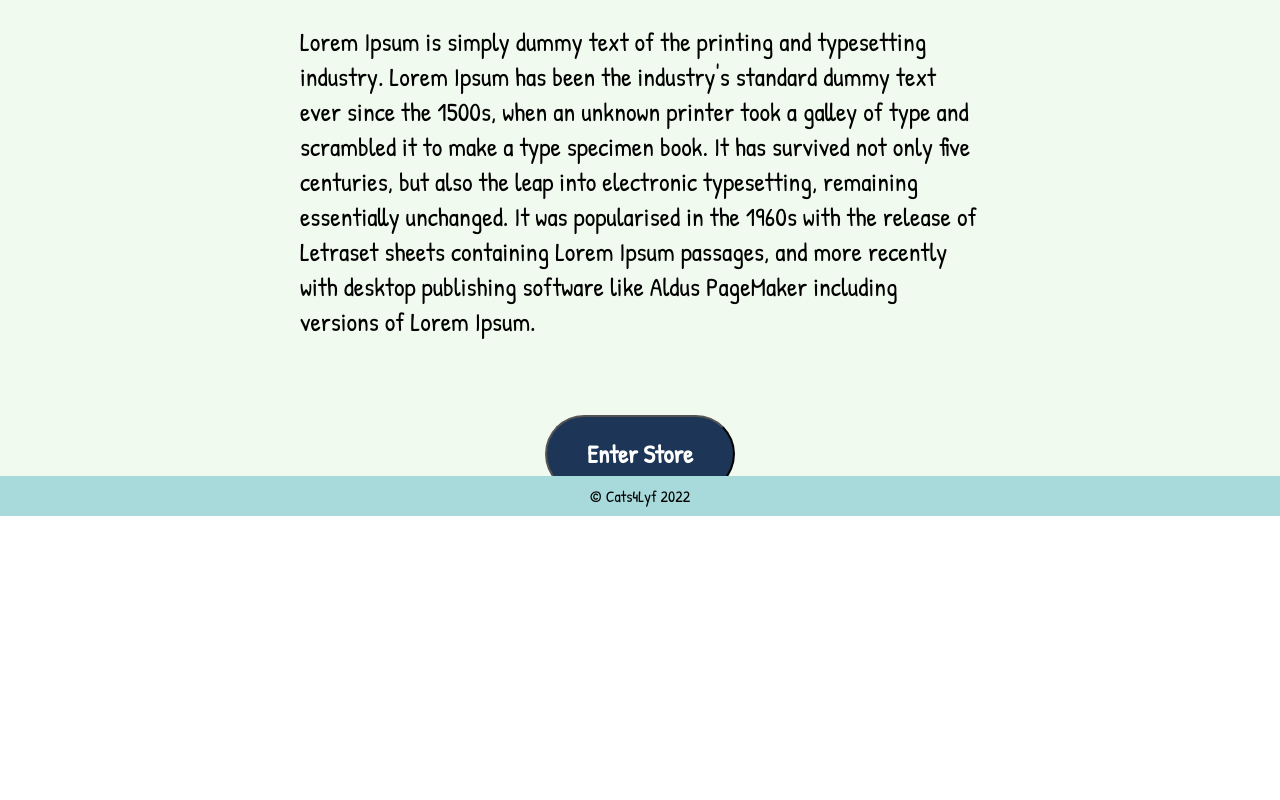
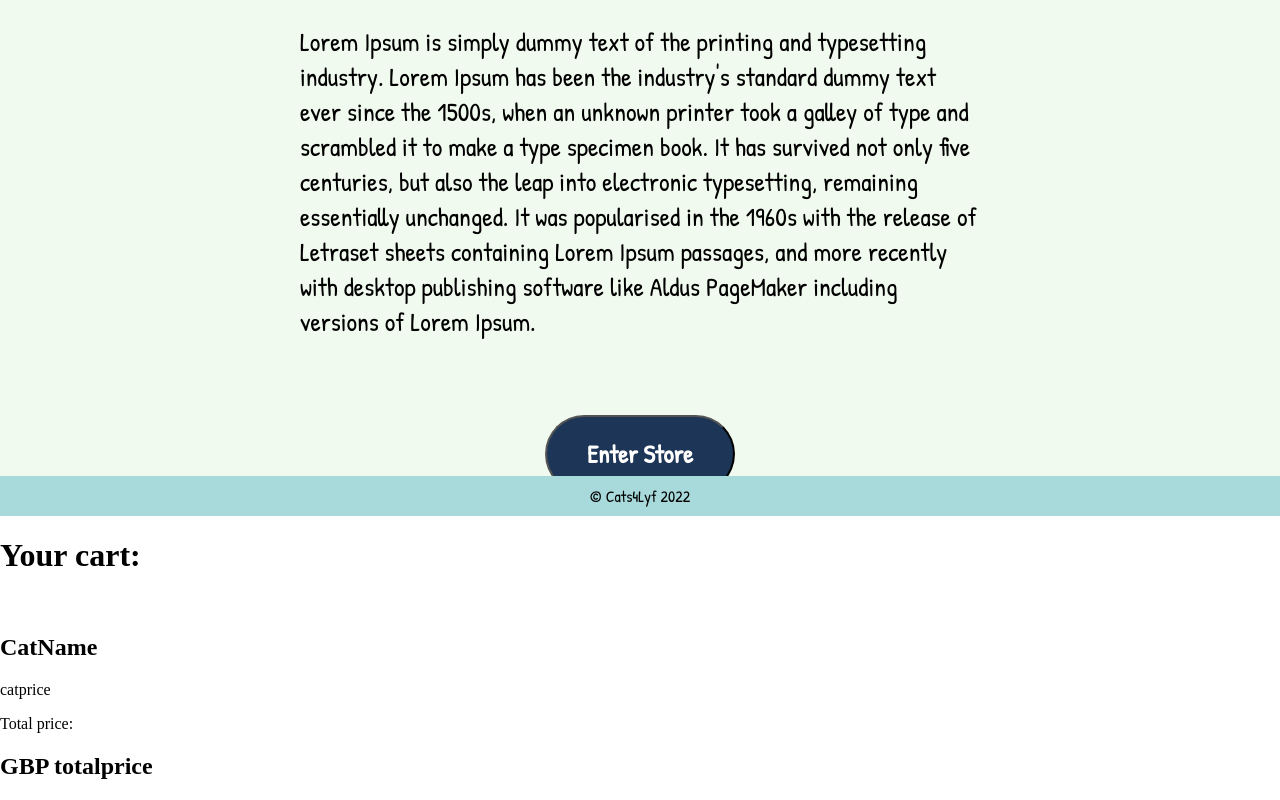
Before and after one commit to mrdiamonddirt/catwarehouse, a React (Create React App) app: page / in a window 1280 px wide. Shown: the part 284-1084 px from the top of the page. Before the commit the page ends 800 px from the top, so only its background shows below. Built offline with nearby package versions, Linux system fonts and the light colour scheme.

Commit message:
added cart.js

```diff
--- a/src/App.js
+++ b/src/App.js
@@ -2,14 +2,21 @@ import Navbar from "./components/Navbar";
 import './App.css';
 import Footer from './components/Footer';
 import {Home} from './components/Home'
+import {Cart} from './components/Cart';
+import { useState } from "react";
+
+
 
 
 function App() {
+  const[displayCart, setDisplayCart] = useState(false)
+
   return (
 
     <div >
     <Navbar></Navbar>
     <Home></Home>
+    <Cart isVisible={displayCart}></Cart>
     <Footer></Footer>
     </div>
   );
--- /dev/null
+++ b/src/components/Cart.js
@@ -0,0 +1,29 @@
+import React from "react";
+import styled from "styled-components";
+
+
+export const Cart= ()=>{
+
+    return(
+
+        <CartWrapper>
+            <h1>Your cart:</h1>
+            <CartItem>
+                <img></img>
+                <h2>CatName</h2>
+                <p>catprice</p>
+            </CartItem>
+
+            <CartTotal>
+                <p>Total price:</p>
+                <h2>GBP totalprice</h2>
+            </CartTotal>
+        </CartWrapper>
+    )
+}
+
+const CartWrapper= styled.div``
+
+const CartItem= styled.div``
+
+const CartTotal= styled.div``
--- a/src/components/Navbar.js
+++ b/src/components/Navbar.js
@@ -2,12 +2,15 @@ import styled from "styled-components";
 import basket from '../assets/images/basket.png'
 import catmidlogo from '../assets/images/catmidlogo.png'
 import Cats4Lyf from '../assets/images/Cats4Lyf.png'
+import { useState } from "react";
 
 const Navbar = () => {
+
+    // const[displayCart, setDisplayCart] = useState(false)
     return(
         <NavBarWrapper>
         <MainLogo><img alt="Logo" src={Cats4Lyf}></img></MainLogo>
-        <MidLogo><img alt="MidLogo" src={catmidlogo}></img></MidLogo>
+        <MidLogo><img alt="MidLogo" src={catmidlogo} onClick=""></img></MidLogo>
         <Basket><img alt="BasketImg" src={basket}></img><BasketCounter>9</BasketCounter></Basket>
        </NavBarWrapper>
     )
```
